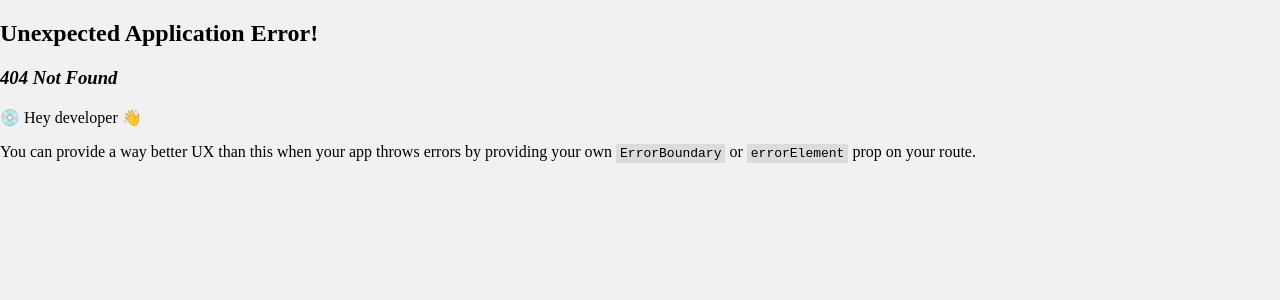
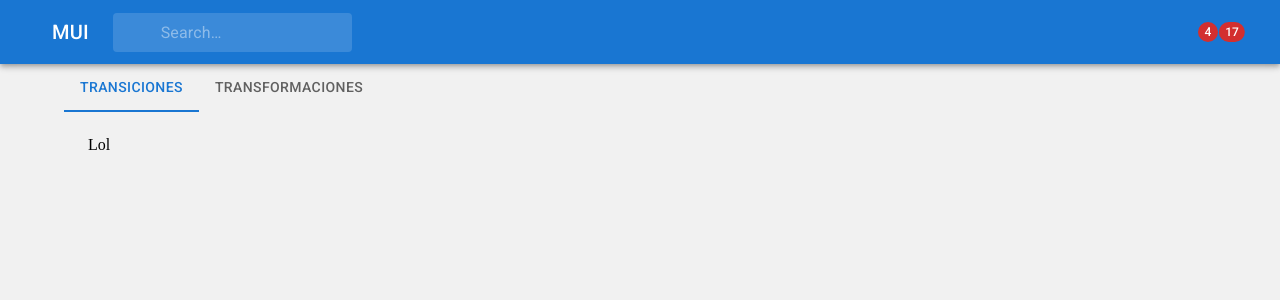
Before and after one commit to bdmtnz/briefcase, a React (Vite) app: page /dashboard/animations in a window 1280 px wide. Before the commit this address had no page. Shown: the top 300 px of the page. Built offline with nearby package versions, Linux system fonts and the light colour scheme.

Commit message:
Add uuid

```diff
--- a/package.json
+++ b/package.json
@@ -20,6 +20,7 @@
   "devDependencies": {
     "@types/react": "^18.2.15",
     "@types/react-dom": "^18.2.7",
+    "@types/uuid": "^9.0.7",
     "@typescript-eslint/eslint-plugin": "^6.0.0",
     "@typescript-eslint/parser": "^6.0.0",
     "@vitejs/plugin-react": "^4.0.3",
@@ -28,6 +29,7 @@
     "eslint-plugin-react-refresh": "^0.4.3",
     "sass": "^1.69.5",
     "typescript": "^5.0.2",
+    "uuid": "^9.0.1",
     "vite": "^4.4.5"
   }
 }
--- /dev/null
+++ b/src/app/pages/dashboard/Dashboard.tsx
@@ -0,0 +1,14 @@
+import { Outlet } from 'react-router-dom'
+import './Dashboard.scss'
+import NavBar from './components/navbar/Navbar'
+
+const Dashboard = () => {
+    return (
+        <div id="root-dashboard">
+            <NavBar/>
+            <Outlet />
+        </div>
+    )
+}
+
+export default Dashboard
--- /dev/null
+++ b/src/app/pages/dashboard/components/navbar/Navbar.tsx
@@ -0,0 +1,230 @@
+import './Navbar.scss'
+
+import * as React from 'react';
+import { styled, alpha } from '@mui/material/styles';
+import AppBar from '@mui/material/AppBar';
+import Box from '@mui/material/Box';
+import Toolbar from '@mui/material/Toolbar';
+import IconButton from '@mui/material/IconButton';
+import Typography from '@mui/material/Typography';
+import InputBase from '@mui/material/InputBase';
+import Badge from '@mui/material/Badge';
+import MenuItem from '@mui/material/MenuItem';
+import Menu from '@mui/material/Menu';
+
+const Search = styled('div')(({ theme }) => ({
+  position: 'relative',
+  borderRadius: theme.shape.borderRadius,
+  backgroundColor: alpha(theme.palette.common.white, 0.15),
+  '&:hover': {
+    backgroundColor: alpha(theme.palette.common.white, 0.25),
+  },
+  marginRight: theme.spacing(2),
+  marginLeft: 0,
+  width: '100%',
+  [theme.breakpoints.up('sm')]: {
+    marginLeft: theme.spacing(3),
+    width: 'auto',
+  },
+}));
+
+const SearchIconWrapper = styled('div')(({ theme }) => ({
+  padding: theme.spacing(0, 2),
+  height: '100%',
+  position: 'absolute',
+  pointerEvents: 'none',
+  display: 'flex',
+  alignItems: 'center',
+  justifyContent: 'center',
+}));
+
+const StyledInputBase = styled(InputBase)(({ theme }) => ({
+  color: 'inherit',
+  '& .MuiInputBase-input': {
+    padding: theme.spacing(1, 1, 1, 0),
+    // vertical padding + font size from searchIcon
+    paddingLeft: `calc(1em + ${theme.spacing(4)})`,
+    transition: theme.transitions.create('width'),
+    width: '100%',
+    [theme.breakpoints.up('md')]: {
+      width: '20ch',
+    },
+  },
+}));
+
+export default function NavBar() {
+  const [anchorEl, setAnchorEl] = React.useState<null | HTMLElement>(null);
+  const [mobileMoreAnchorEl, setMobileMoreAnchorEl] =
+    React.useState<null | HTMLElement>(null);
+
+  const isMenuOpen = Boolean(anchorEl);
+  const isMobileMenuOpen = Boolean(mobileMoreAnchorEl);
+
+  const handleProfileMenuOpen = (event: React.MouseEvent<HTMLElement>) => {
+    setAnchorEl(event.currentTarget);
+  };
+
+  const handleMobileMenuClose = () => {
+    setMobileMoreAnchorEl(null);
+  };
+
+  const handleMenuClose = () => {
+    setAnchorEl(null);
+    handleMobileMenuClose();
+  };
+
+  const handleMobileMenuOpen = (event: React.MouseEvent<HTMLElement>) => {
+    setMobileMoreAnchorEl(event.currentTarget);
+  };
+
+  const menuId = 'primary-search-account-menu';
+  const renderMenu = (
+    <Menu
+      anchorEl={anchorEl}
+      anchorOrigin={{
+        vertical: 'top',
+        horizontal: 'right',
+      }}
+      id={menuId}
+      keepMounted
+      transformOrigin={{
+        vertical: 'top',
+        horizontal: 'right',
+      }}
+      open={isMenuOpen}
+      onClose={handleMenuClose}
+    >
+      <MenuItem onClick={handleMenuClose}>Profile</MenuItem>
+      <MenuItem onClick={handleMenuClose}>My account</MenuItem>
+    </Menu>
+  );
+
+  const mobileMenuId = 'primary-search-account-menu-mobile';
+  const renderMobileMenu = (
+    <Menu
+      anchorEl={mobileMoreAnchorEl}
+      anchorOrigin={{
+        vertical: 'top',
+        horizontal: 'right',
+      }}
+      id={mobileMenuId}
+      keepMounted
+      transformOrigin={{
+        vertical: 'top',
+        horizontal: 'right',
+      }}
+      open={isMobileMenuOpen}
+      onClose={handleMobileMenuClose}
+    >
+      <MenuItem>
+        <IconButton size="large" aria-label="show 4 new mails" color="inherit">
+          <Badge badgeContent={4} color="error">
+            {/* <MailIcon /> */}
+          </Badge>
+        </IconButton>
+        <p>Messages</p>
+      </MenuItem>
+      <MenuItem>
+        <IconButton
+          size="large"
+          aria-label="show 17 new notifications"
+          color="inherit"
+        >
+          <Badge badgeContent={17} color="error">
+            {/* <NotificationsIcon /> */}
+          </Badge>
+        </IconButton>
+        <p>Notifications</p>
+      </MenuItem>
+      <MenuItem onClick={handleProfileMenuOpen}>
+        <IconButton
+          size="large"
+          aria-label="account of current user"
+          aria-controls="primary-search-account-menu"
+          aria-haspopup="true"
+          color="inherit"
+        >
+          {/* <AccountCircle /> */}
+        </IconButton>
+        <p>Profile</p>
+      </MenuItem>
+    </Menu>
+  );
+
+  return (
+    <Box sx={{ flexGrow: 1 }}>
+      <AppBar position="static">
+        <Toolbar>
+          <IconButton
+            size="large"
+            edge="start"
+            color="inherit"
+            aria-label="open drawer"
+            sx={{ mr: 2 }}
+          >
+            {/* <MenuIcon /> */}
+          </IconButton>
+          <Typography
+            variant="h6"
+            noWrap
+            component="div"
+            sx={{ display: { xs: 'none', sm: 'block' } }}
+          >
+            MUI
+          </Typography>
+          <Search>
+            <SearchIconWrapper>
+              {/* <SearchIcon /> */}
+            </SearchIconWrapper>
+            <StyledInputBase
+              placeholder="Search…"
+              inputProps={{ 'aria-label': 'search' }}
+            />
+          </Search>
+          <Box sx={{ flexGrow: 1 }} />
+          <Box sx={{ display: { xs: 'none', md: 'flex' } }}>
+            <IconButton size="large" aria-label="show 4 new mails" color="inherit">
+              <Badge badgeContent={4} color="error">
+                {/* <MailIcon /> */}
+              </Badge>
+            </IconButton>
+            <IconButton
+              size="large"
+              aria-label="show 17 new notifications"
+              color="inherit"
+            >
+              <Badge badgeContent={17} color="error">
+                {/* <NotificationsIcon /> */}
+              </Badge>
+            </IconButton>
+            <IconButton
+              size="large"
+              edge="end"
+              aria-label="account of current user"
+              aria-controls={menuId}
+              aria-haspopup="true"
+              onClick={handleProfileMenuOpen}
+              color="inherit"
+            >
+              {/* <AccountCircle /> */}
+            </IconButton>
+          </Box>
+          <Box sx={{ display: { xs: 'flex', md: 'none' } }}>
+            <IconButton
+              size="large"
+              aria-label="show more"
+              aria-controls={mobileMenuId}
+              aria-haspopup="true"
+              onClick={handleMobileMenuOpen}
+              color="inherit"
+            >
+              {/* <MoreIcon /> */}
+            </IconButton>
+          </Box>
+        </Toolbar>
+      </AppBar>
+      {renderMobileMenu}
+      {renderMenu}
+    </Box>
+  );
+}
--- a/src/app/shared/components/tabs/Tabs.tsx
+++ b/src/app/shared/components/tabs/Tabs.tsx
@@ -1,5 +1,6 @@
 import { Box, Tab, Tabs } from '@mui/material';
 import { useState } from 'react';
+import { v4 as uuid } from 'uuid';
 
 import './Tabs.scss'
 import { ITabsParam } from './Tabs.model';
@@ -47,7 +48,7 @@
           {
             tabs.map(tab => {
               return (
-                <Tab label={tab.label} value={tab.value}/>
+                <Tab key={uuid()} label={tab.label} value={tab.value}/>
               )
             })
           }
@@ -55,7 +56,7 @@
         {
           tabs.map(tab => {
             return (
-              <TabPanel value={value} index={tab.value}>
+              <TabPanel key={uuid()} value={value} index={tab.value}>
                 {tab.element}
               </TabPanel>
             )
```
Also changed, not shown: src/app/routes/Router.tsx (+9 -6 lines), src/app/pages/dashboard/Dashboard.scss (added), src/app/pages/dashboard/components/navbar/Navbar.scss (added), 1 other file (tests, documents, lock files or other folders).
